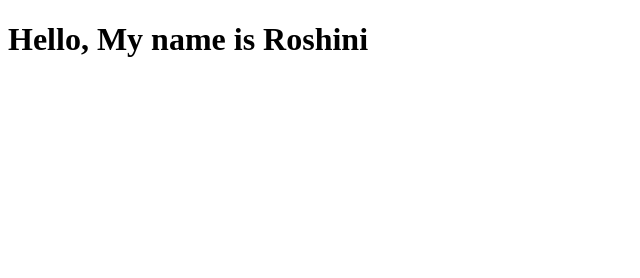
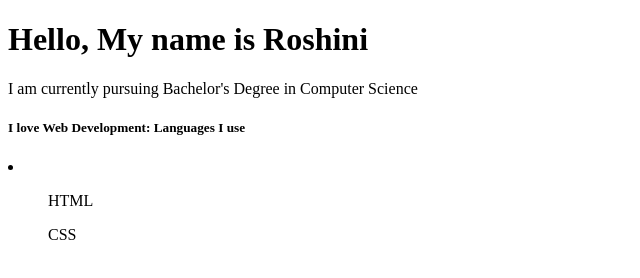
Before and after one commit to roshinigupta27/sample_gitdesktop, a plain HTML site: page index.html in a window 1280 px wide. Shown: the whole page, without its empty margins (0-640 px from the left). Drawn offline with Linux system fonts and the light colour scheme.

Commit message:
docs: added more details

```diff
--- a/index.html
+++ b/index.html
@@ -8,6 +8,11 @@
 </head>
 <body>
     <h1>Hello, My name is Roshini</h1>
+    <p>I am currently pursuing Bachelor's Degree in Computer Science</p>
+    <h5>I love Web Development: Languages I use</h5>
+    <li>
+        <ol>HTML</ol>
+        <ol>CSS</ol>
 
 </body>
 </html>
```
